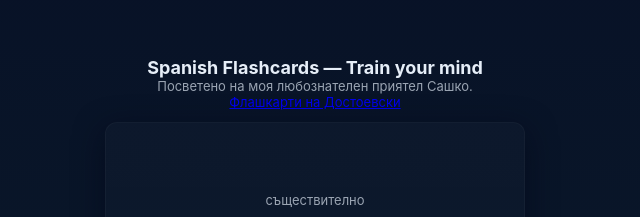
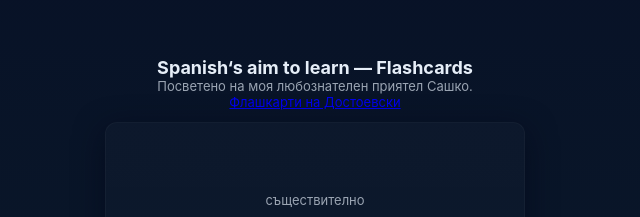
Before and after one commit to FusionStyleFX/sashko, a plain HTML site: page index.html in a window 1280 px wide. Shown: the part 171-388 px from the top of the page, 325-965 px from the left. Drawn offline with Linux system fonts and the light colour scheme.

Commit message:
Add files via upload

```diff
--- a/index.html
+++ b/index.html
@@ -3,7 +3,8 @@
 <head>
   <meta charset="utf-8" />
   <meta name="viewport" content="width=device-width,initial-scale=1" />
-  <title>Spanish Flashcards — Simple</title>
+  <title>Spanish‘s aim to learn</title>
+<link rel="icon" type="image/png" href="https://raw.githubusercontent.com/FusionStyleFX/sashko/main/spain.png">
   <style>
     :root{--bg:#0f1724;--card:#0b1220;--accent:#7c3aed;--muted:#9aa4b2;font-family:Inter, system-ui, -apple-system, "Segoe UI", Roboto, "Helvetica Neue", Arial}
     html,body{height:100%;margin:0;background:linear-gradient(180deg,#071026 0%, #0b1b2b 100%);color:#e6eef8}
@@ -33,7 +34,7 @@
   <div class="wrap">
     <div>
       <div style="text-align:center;margin-bottom:12px">
-        <h1 style="margin:0;font-size:18px">Spanish Flashcards — Train your mind</h1>
+        <h1 style="margin:0;font-size:18px">Spanish‘s aim to learn — Flashcards</h1>
         <div class="muted">Посветено на моя любознателен приятел Сашко.</div>
         <div class="muted"> <a href="https://fusionstylefx.github.io/sashko/fiodor.html"> Флашкарти на Достоевски </a> </div>
       </div>
```
